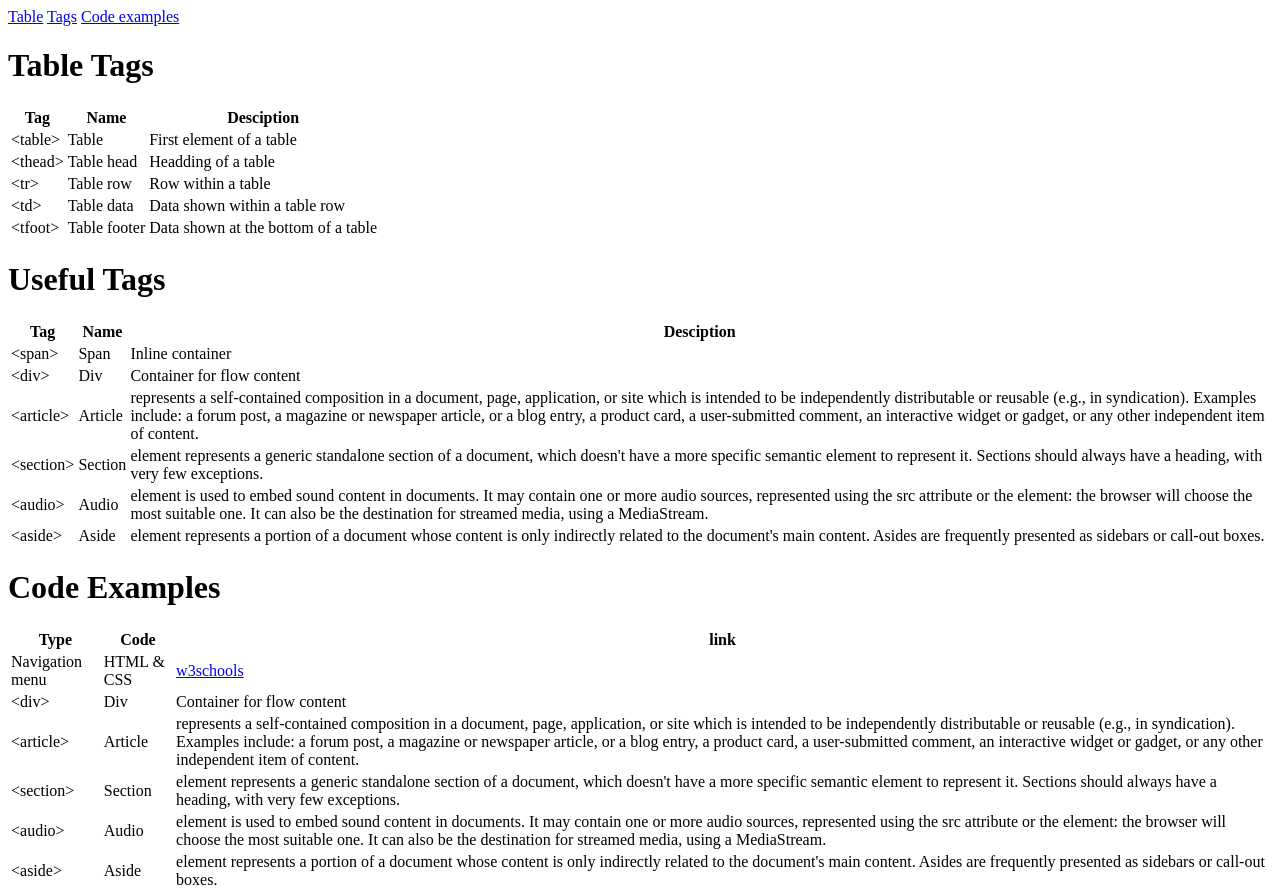
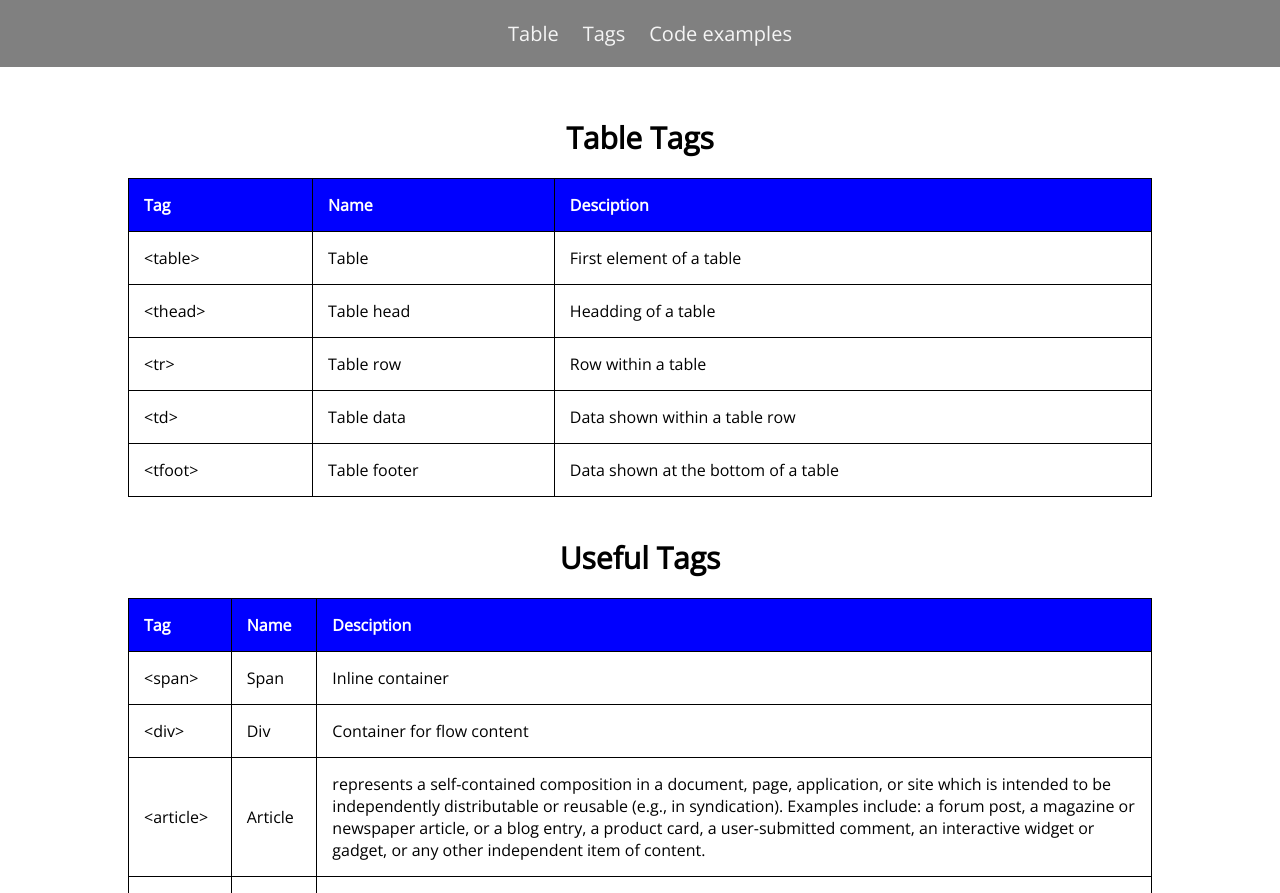
Before and after one commit to milesbullock/milesbullock.github.io, a plain HTML site: page index.html in a window 1280 px wide. Shown: the top 893 px of the page. Drawn offline with nearby package versions, Linux system fonts and the light colour scheme; files that its build step writes are made by us from their sources.

Commit message:
Update index.html

```diff
--- a/index.html
+++ b/index.html
@@ -9,8 +9,7 @@
 <link rel="preconnect" href="https://fonts.gstatic.com" crossorigin>
 <link href="https://fonts.googleapis.com/css2?family=Open+Sans&display=swap" rel="stylesheet"> <!--Open Sans-->
     <!--Style sheet-->
-    <link rel="stylesheet" href="/http://www.milesbullock.github.io/style.css
-                                ">
+    <link rel="stylesheet" href="/style.css">
 </head>
 <body>
     <!--Nav bar-->
```
